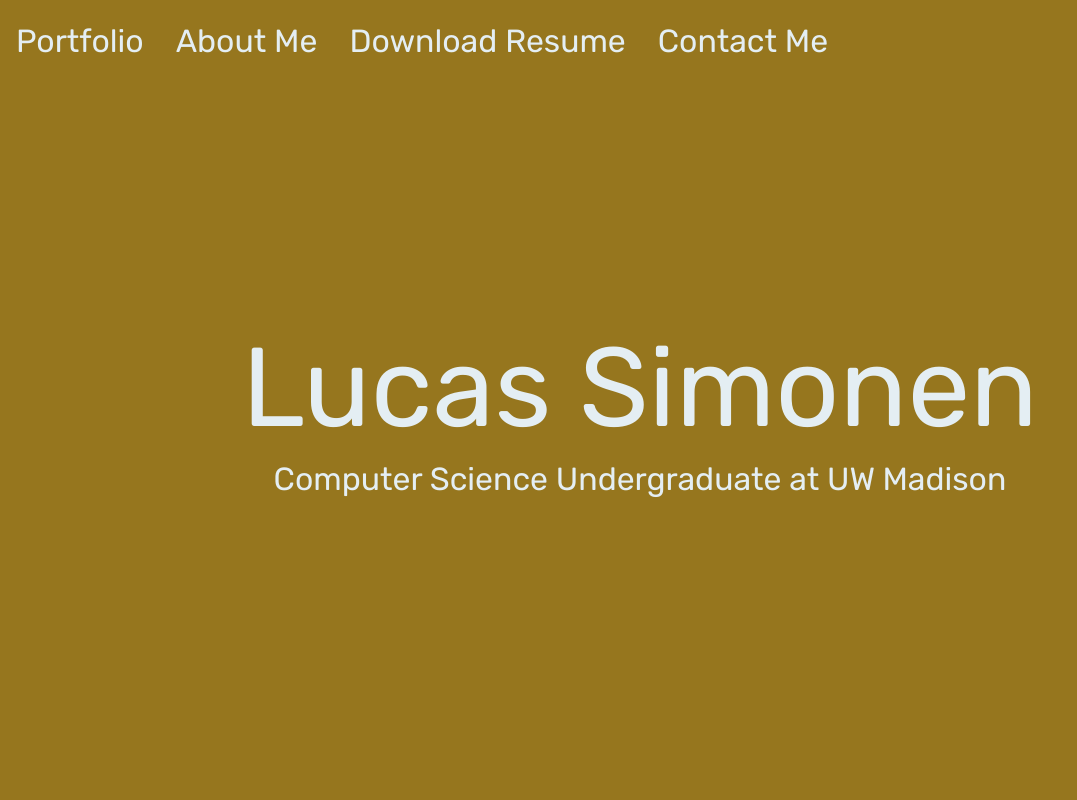
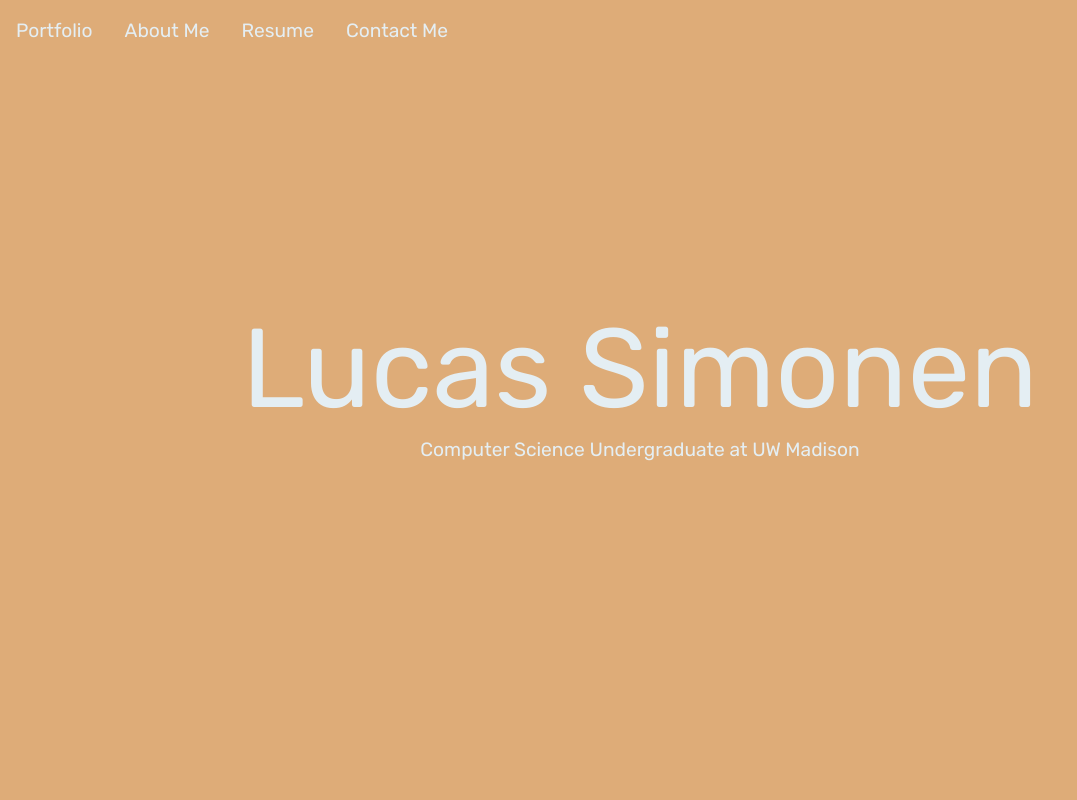
Before and after one commit to lsimonen1/Lucas-websitev1, a React (Create React App) app in the folder my-new-app/: page / in a window 1280 px wide. Shown: the top 800 px of the page, without its empty margins (0-1077 px from the left). Built offline with nearby package versions, Linux system fonts and the light colour scheme.

Commit message:
Update Fade.js

```diff
--- a/my-new-app/src/components/Fade.js
+++ b/my-new-app/src/components/Fade.js
@@ -2,6 +2,8 @@
 import Name from "./Name";
 import TabButton from "./TabButton";
 function Fade() {
+
+
 
   const [colorState, setColorState] = useState();
 
@@ -24,13 +26,13 @@
         return () => clearInterval(timer);
   }, []);
 
-  return <div style={{ fontSize: "2rem", margin: "0rem", backgroundColor: "rgba(150,"+colorState+","+colorState/4+",1)"}}>
+  return <div style={{ fontSize: "1.2rem", margin: "0rem", backgroundColor: "rgba(200,"+colorState+","+colorState/4+",0.6)"}}>
 
 <div className="namePage" style = {{}}>
       <div className="topHalf">
       <TabButton class = "col-2" title = 'Portfolio' />
       <TabButton class = "col-2"title = 'About Me' />
-      <TabButton class = "col-2"title = 'Download Resume' />
+      <TabButton class = "col-2"title = 'Resume' onClick = "https://uwprod-my.sharepoint.com/:w:/g/personal/lsimonen_wisc_edu/EZ1WbUAQKDtCoU3eg64X1MsBoL-iYzbqCLm65KJXROMckQ?e=GOcMmS"/>
       <TabButton class = "col-2"title = 'Contact Me' />
 </div>
       <header className="App-header">
```
